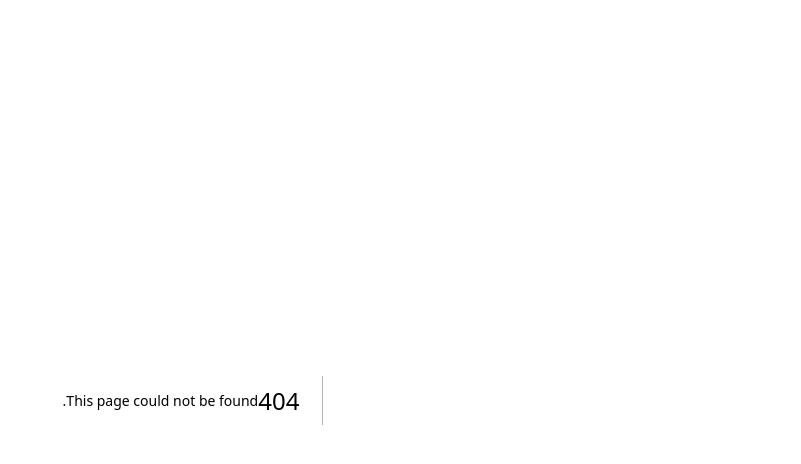
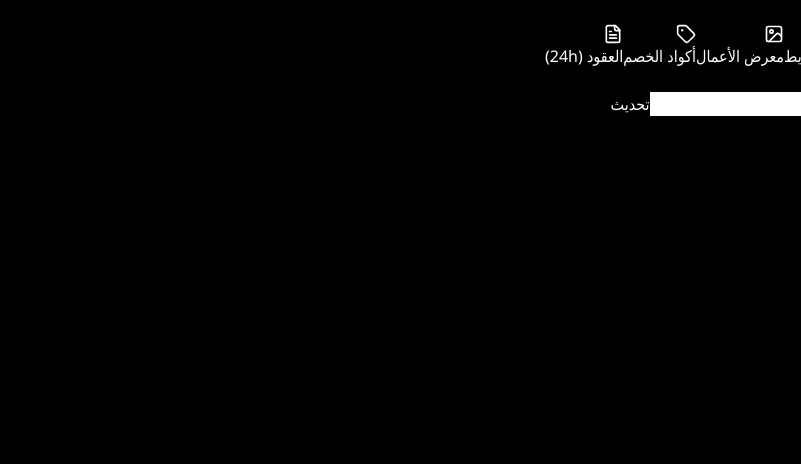
Before and after one commit to FAHEDgfjy/Space, a Next.js app: page /admin in a window 1280 px wide. Before the commit this address had no page. Shown: the top 464 px of the page, without its empty margins (479-1280 px from the left). Built offline with nearby package versions, Linux system fonts and the light colour scheme.

Commit message:
Create page.js

```diff
--- /dev/null
+++ b/app/admin/page.js
@@ -0,0 +1,72 @@
+'use client';
+import React, { useState, useEffect } from 'react';
+import { Settings, Tag, Image, FileText, Trash2, Plus, Save, Megaphone } from 'lucide-react';
+
+export default function AdminDashboard() {
+  const [activeTab, setActiveTab] = useState('services');
+  const [contracts, setContracts] = useState([
+    { id: 1, client: "فهد", service: "مونتاج إعلاني", price: 150, time: "14:00" },
+  ]);
+
+  return (
+    <div className="min-h-screen bg-zinc-950 text-white flex">
+      {/* القائمة الجانبية */}
+      <div className="w-64 bg-zinc-900 border-l border-zinc-800 p-6 flex flex-col gap-4">
+        <h2 className="text-xl font-bold gold-gradient mb-6">F&H Control</h2>
+        <button onClick={() => setActiveTab('services')} className={`flex items-center gap-2 p-3 rounded-lg ${activeTab === 'services' ? 'bg-yellow-600 text-black' : 'hover:bg-zinc-800'}`}>
+          <Settings size={20} /> إدارة الخدمات والأسعار
+        </button>
+        <button onClick={() => setActiveTab('ads')} className={`flex items-center gap-2 p-3 rounded-lg ${activeTab === 'ads' ? 'bg-yellow-600 text-black' : 'hover:bg-zinc-800'}`}>
+          <Megaphone size={20} /> الإعلانات والشريط
+        </button>
+        <button onClick={() => setActiveTab('portfolio')} className={`flex items-center gap-2 p-3 rounded-lg ${activeTab === 'portfolio' ? 'bg-yellow-600 text-black' : 'hover:bg-zinc-800'}`}>
+          <Image size={20} /> معرض الأعمال
+        </button>
+        <button onClick={() => setActiveTab('coupons')} className={`flex items-center gap-2 p-3 rounded-lg ${activeTab === 'coupons' ? 'bg-yellow-600 text-black' : 'hover:bg-zinc-800'}`}>
+          <Tag size={20} /> أكواد الخصم
+        </button>
+        <button onClick={() => setActiveTab('contracts')} className={`flex items-center gap-2 p-3 rounded-lg ${activeTab === 'contracts' ? 'bg-yellow-600 text-black' : 'hover:bg-zinc-800'}`}>
+          <FileText size={20} /> العقود (24h)
+        </button>
+      </div>
+
+      {/* محتوى اللوحة */}
+      <div className="flex-1 p-10">
+        {activeTab === 'services' && (
+          <div className="animate-in fade-in duration-500">
+            <h1 className="text-3xl font-bold mb-6">إدارة الخدمات</h1>
+            <div className="bg-zinc-900 p-6 rounded-xl border border-zinc-800">
+              <div className="flex justify-between mb-4">
+                <span>اسم الخدمة: مونتاج فيديو</span>
+                <input type="number" placeholder="السعر" className="bg-black border border-zinc-700 p-2 rounded w-24" />
+                <button className="bg-yellow-600 px-4 py-2 rounded text-black font-bold">تحديث</button>
+              </div>
+              <button className="flex items-center gap-2 text-yellow-500 mt-4"><Plus size={18}/> إضافة خدمة جديدة</button>
+            </div>
+          </div>
+        )}
+
+        {activeTab === 'contracts' && (
+          <div className="animate-in fade-in duration-500">
+            <h1 className="text-3xl font-bold mb-6">العقود الحالية</h1>
+            <p className="text-red-500 text-sm mb-4">ملاحظة: يتم مسح العقود تلقائياً كل 24 ساعة.</p>
+            <div className="grid gap-4">
+              {contracts.map(con => (
+                <div key={con.id} className="bg-zinc-900 p-4 rounded-lg flex justify-between items-center border-r-4 border-yellow-600">
+                  <div>
+                    <p className="font-bold">{con.client}</p>
+                    <p className="text-xs text-gray-400">{con.service} - {con.time}</p>
+                  </div>
+                  <div className="text-yellow-500 font-bold">{con.price} JOD</div>
+                  <button className="text-red-500"><Trash2 size={18}/></button>
+                </div>
+              ))}
+            </div>
+          </div>
+        )}
+
+        {/* باقي التبويبات ستفعل بنفس الطريقة */}
+      </div>
+    </div>
+  );
+}
```
